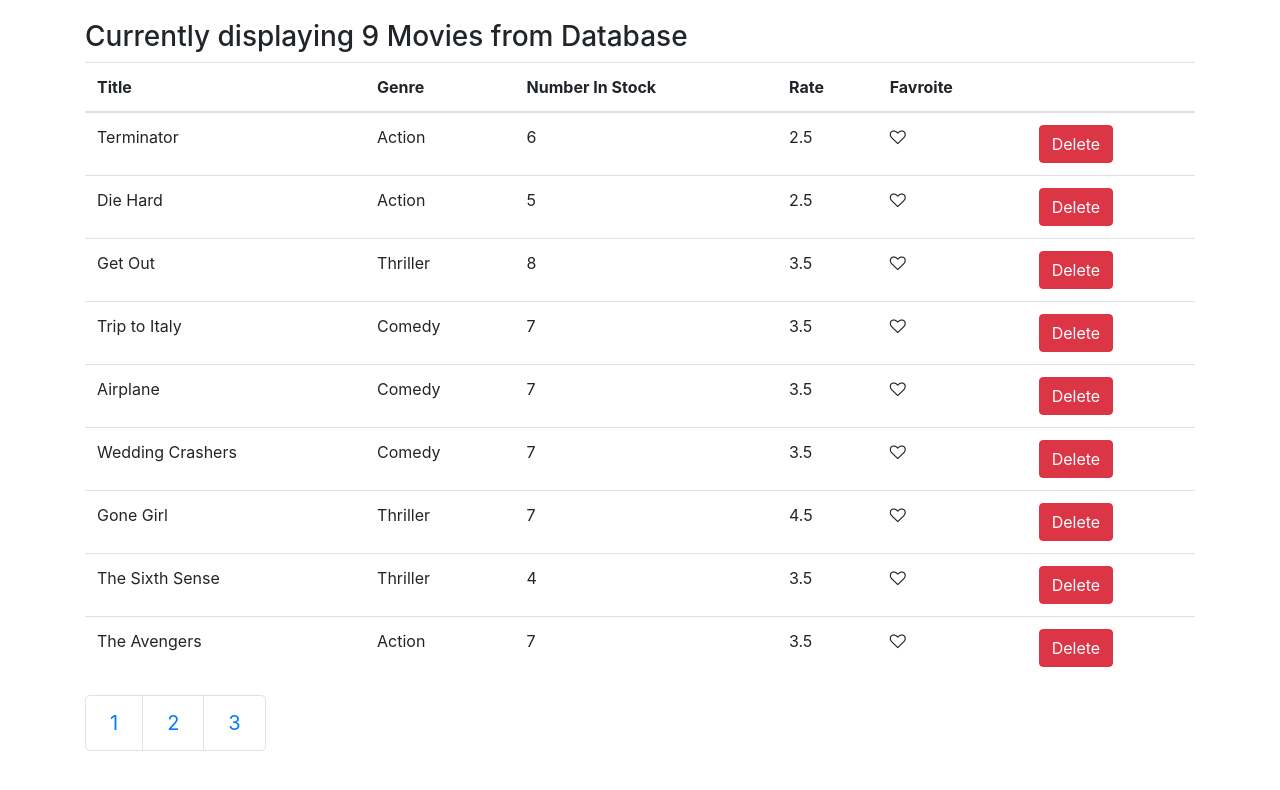
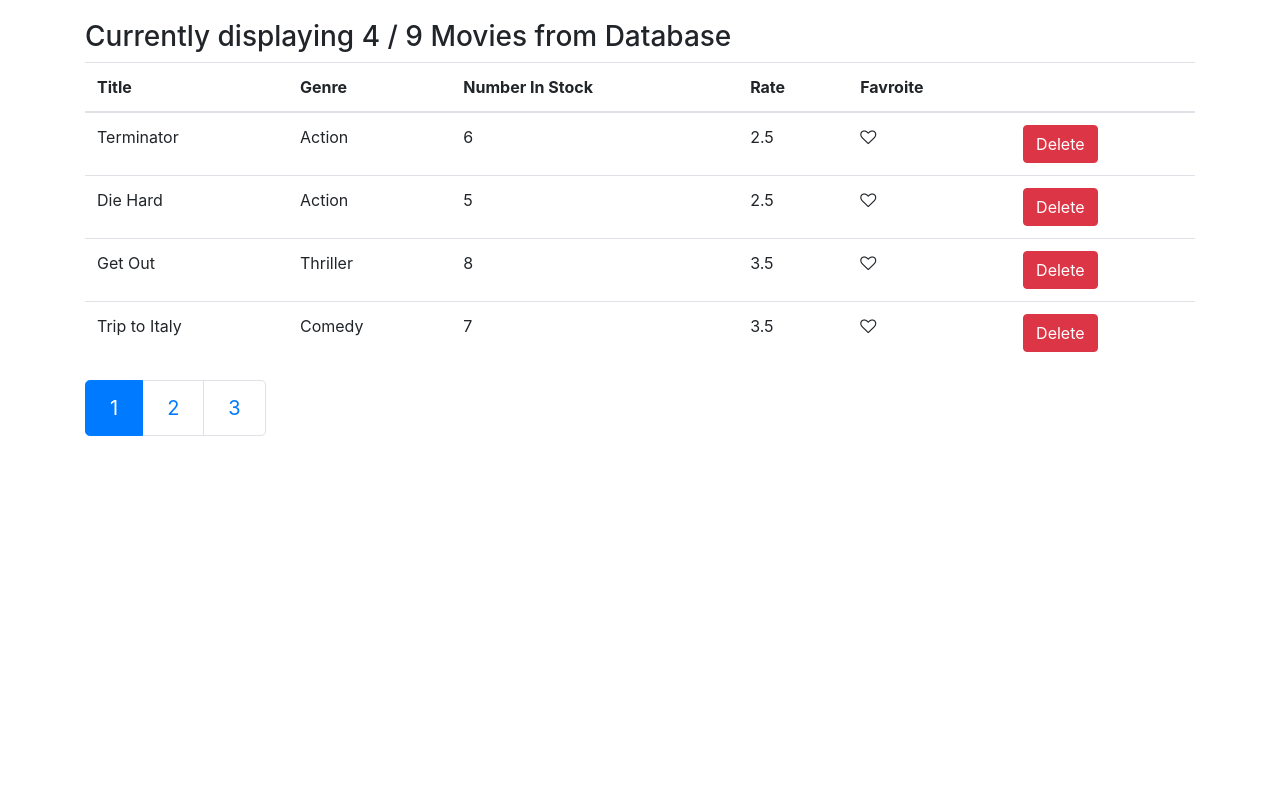
Before and after one commit to rmanoharprabhu/Vidlyreact, a React (Create React App) app: page / in a window 1280 px wide. Shown: the top 790 px of the page. Built offline with nearby package versions, Linux system fonts and the light colour scheme.

Commit message:
Pagination Implemented using the loadash methods

```diff
--- a/src/common/pagination.jsx
+++ b/src/common/pagination.jsx
@@ -2,17 +2,28 @@ import React from "react";
 import _ from "lodash";
 
 const Pagination = (props) => {
-  const { pageSize, totalItems } = props;
-  const pageCount = parseInt(totalItems / pageSize);
-
+  const { pageSize, totalItems, currentPage } = props;
+  const pageCount = Math.ceil(totalItems / pageSize);
+  console.log(currentPage);
+  if (pageCount === 1) return null;
   const pages = _.range(1, pageCount + 1);
 
   return (
     <nav aria-label="...">
       <ul className="pagination pagination-lg">
         {pages.map((page) => (
-          <li key={page} className="page-item" aria-current="page">
-            <span className="page-link">{page}</span>
+          <li
+            key={page}
+            className={currentPage === page ? "page-item active" : "page-item"}
+            aria-current="page"
+          >
+            <a
+              className="page-link"
+              href="/#"
+              onClick={() => props.onPageChange(page)}
+            >
+              {page}
+            </a>
           </li>
         ))}
       </ul>
--- a/src/components/movie.jsx
+++ b/src/components/movie.jsx
@@ -6,20 +6,27 @@ import Tippy from "@tippyjs/react";
 import { getMovies } from "../services/fakeMovieService";
 import "bootstrap/dist/css/bootstrap.css";
 import "react-toastify/dist/ReactToastify.css";
+import { paginate } from "../utils/paginate";
 
 class Movie extends Component {
   state = {
     allMovies: getMovies(),
     favStatus: false,
-    pageSize: 3,
+    pageSize: 4,
+    currentPage: 1,
   };
 
   handleFavStatus = (movie) => {
+    //Creating a new array with objects.
     const allMovies = [...this.state.allMovies];
-    const index = allMovies.indexOf(movie);
-    allMovies[index] = { ...allMovies[index] };
-    allMovies[index].liked = !allMovies[index].liked;
-    this.setState({ allMovies });
+    const index = allMovies.indexOf(movie); //Taking the index of the object
+    allMovies[index] = { ...allMovies[index] }; //Take a copy of the object based on index.
+    allMovies[index].liked = !allMovies[index].liked; //Change the value from the copied value
+    this.setState({ allMovies }); //update the changed index back to orginal array.
+  };
+
+  handlePageChange = (page) => {
+    this.setState({ currentPage: page });
   };
 
   handleMovieDelete = (movie) => {
@@ -27,20 +34,29 @@ class Movie extends Component {
       (s) => s._id !== movie._id
     );
     const movieTitle = movie.title;
-    console.table(filteredMovies);
+    //console.table(filteredMovies);
     this.setState({ allMovies: filteredMovies });
 
     toast.success("Deleted the movie " + movieTitle + " Sucessfully ");
   };
+
   render() {
+    const { pageSize, currentPage, allMovies } = this.state;
+    const movies = paginate(allMovies, currentPage, pageSize);
+    //using object destrucring we are taking the length of the array.
     const { length: count } = this.state.allMovies;
+
     if (count === 0) {
       return <h1>No Movies Found in the Database</h1>;
     }
     return (
       <>
         <div>
-          <h3>Currently displaying {count} Movies from Database</h3>
+          <h3>
+            Currently displaying{" "}
+            {pageSize * currentPage >= count ? count : pageSize * currentPage} /{" "}
+            {count} Movies from Database
+          </h3>
           <table className="table table-hover">
             <thead>
               <tr>
@@ -53,7 +69,7 @@ class Movie extends Component {
               </tr>
             </thead>
             <tbody>
-              {this.state.allMovies.map((movie) => (
+              {movies.map((movie) => (
                 <tr key={movie._id}>
                   <td>{movie.title}</td>
                   <td>{movie.genre.name}</td>
@@ -80,7 +96,12 @@ class Movie extends Component {
               ))}
             </tbody>
           </table>
-          <Pagination totalItems={count} pageSize={this.state.pageSize} />
+          <Pagination
+            totalItems={count}
+            pageSize={pageSize}
+            currentPage={currentPage}
+            onPageChange={this.handlePageChange}
+          />
         </div>
       </>
     );
--- /dev/null
+++ b/src/utils/paginate.js
@@ -0,0 +1,8 @@
+import _ from "lodash";
+
+export function paginate(items, pageNumber, pageSize) {
+  const startIndex = (pageNumber - 1) * pageSize;
+
+  //Intially it will convert array to loadas array then slice and take the array items.
+  return _(items).slice(startIndex).take(pageSize).value();
+}
```
